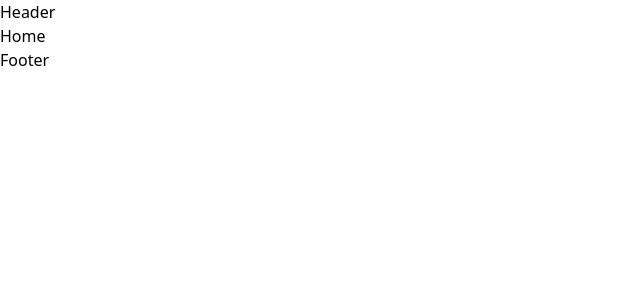
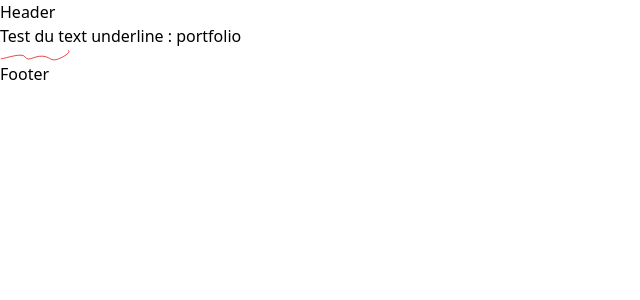
Before and after one commit to SkOor17/portfolio, a React (Vite) app: page / in a window 1280 px wide. Shown: the top 300 px of the page, without its empty margins (0-640 px from the left). Built offline with nearby package versions, Linux system fonts and the light colour scheme.

Commit message:
add motion and create TextUnderline component

```diff
--- a/package.json
+++ b/package.json
@@ -10,6 +10,7 @@
     "preview": "vite preview"
   },
   "dependencies": {
+    "motion": "^11.15.0",
     "react": "^18.3.1",
     "react-dom": "^18.3.1",
     "react-router-dom": "^7.1.0"
--- /dev/null
+++ b/src/components/TextUnderline.tsx
@@ -0,0 +1,33 @@
+import { motion } from "motion/react";
+
+export default function TextUnderline({ children }:
+{children : string}
+) {
+  return (
+    <>
+    <span className='relative'>
+        {children}
+
+        <svg
+            width="70"
+            height="14"
+            viewBox="0 0 93 14"
+            fill="none"
+            xmlns="http://www.w3.org/2000/svg"
+            className="absolute top-4 left-0"
+        >
+            <motion.path
+                initial={{pathLength: 0}}
+                whileInView={{pathLength: 1}}
+                transition={{
+                    duration: 0.75,
+                    ease: "easeInOut",
+                }}
+                d="M1 12.1789C9 11.1789 29.5 3.27887 33.5 9.67887C38.5 17.6789 47.5 4.67887 62 9.67887C68.6176 11.9608 69.0869 15.4146 77.5 12.1789C84 9.67887 94 4.17889 91 0.678894"
+                stroke="#DF0B0B"
+            />
+        </svg>
+    </span>
+    </>
+  )
+}
--- a/src/pages/Home.tsx
+++ b/src/pages/Home.tsx
@@ -1,5 +1,9 @@
+import TextUnderline from "../components/TextUnderline";
+
 export default function Home() {
   return (
-    <div>Home</div>
+    <div>
+      Test du text underline : <TextUnderline>portfolio</TextUnderline>
+    </div>
   )
 }
```
Also changed, not shown: 2 other files (tests, documents, lock files or other folders).
